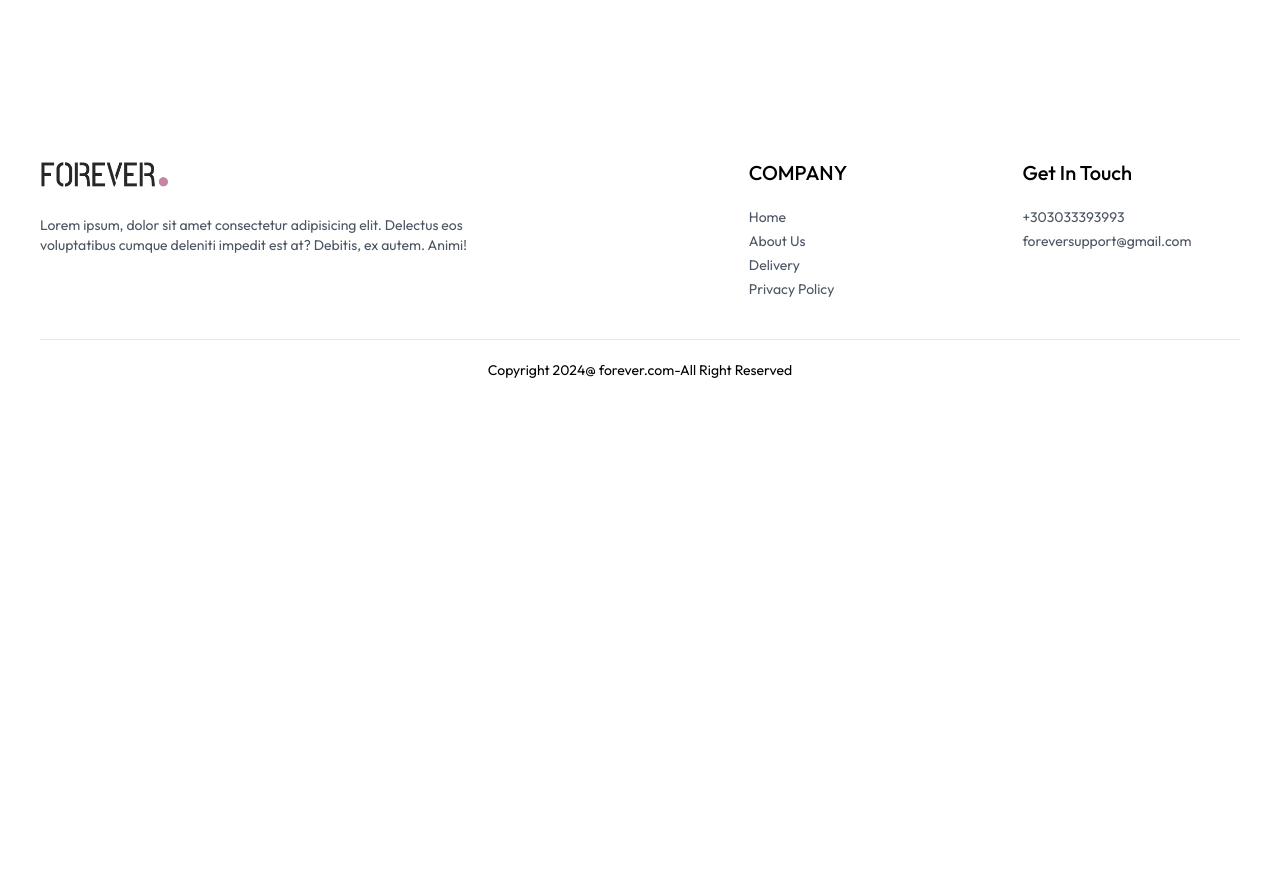
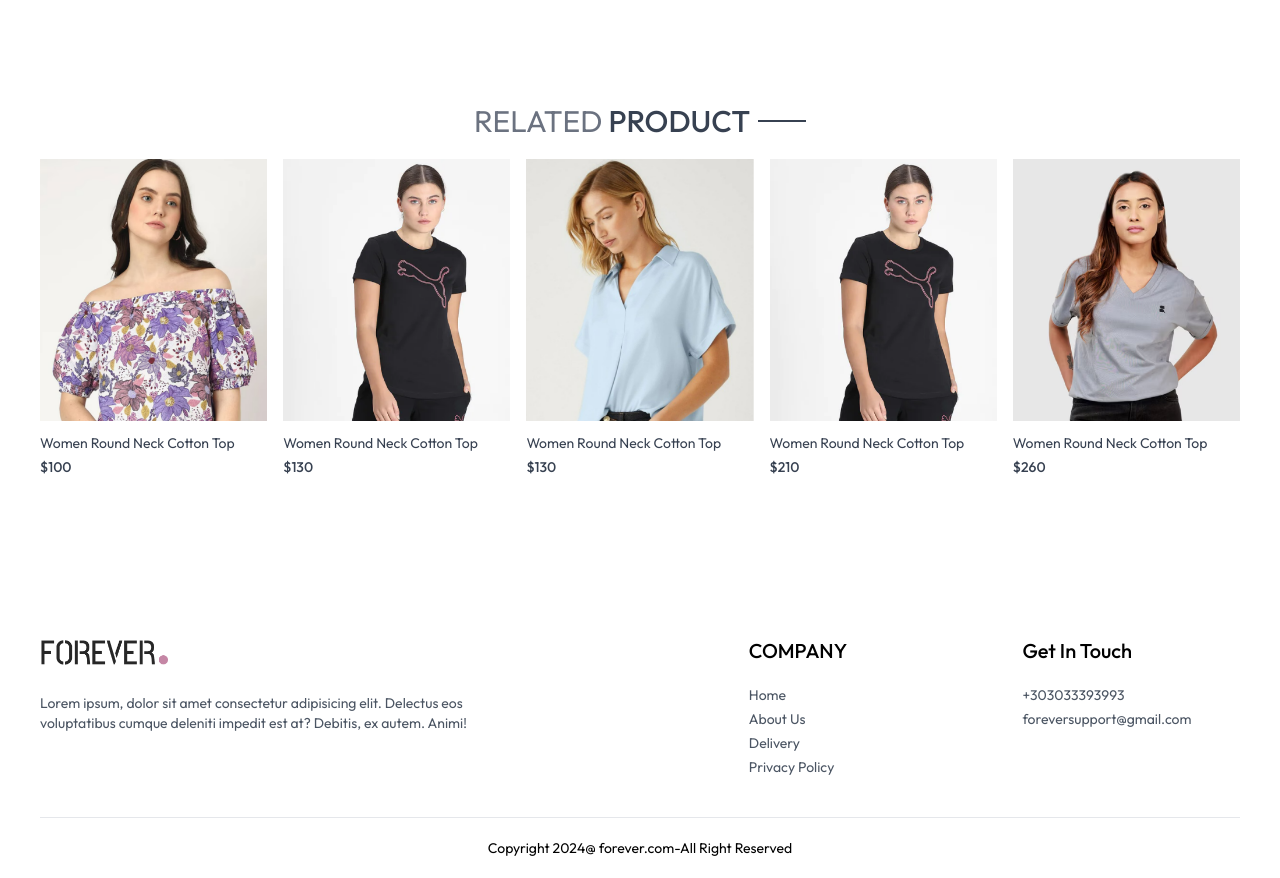
Before and after one commit to mdsabbirkhan1371/React-Ecommerce-Website-Shopping-Client-SIte, a React (Vite) app: page /product/aaaaa in a window 1280 px wide. Shown: the part 888-1766 px from the top of the page. Before the commit the page ends 1288 px from the top, so only its background shows below. Built offline with nearby package versions, Linux system fonts and the light colour scheme.

Commit message:
related product addde

```diff
--- /dev/null
+++ b/src/components/RelatedProduct.jsx
@@ -0,0 +1,42 @@
+import { useContext, useEffect, useState } from 'react';
+import { ShopContext } from '../context/ShopContext';
+import Title from './Title';
+import ProductItem from './ProductItem';
+import PropTypes from 'prop-types';
+
+const RelatedProduct = ({ category, subCategory }) => {
+  const { products } = useContext(ShopContext);
+  const [related, setRelated] = useState([]);
+  console.log({ related });
+  useEffect(() => {
+    if (products.length > 0) {
+      console.log(products.length);
+      let productsCopy = products.slice();
+      productsCopy = productsCopy.filter(item => category === item.category);
+      productsCopy = productsCopy.filter(
+        item => subCategory === item.subCategory
+      );
+      setRelated(productsCopy.slice(0, 5));
+    }
+  }, [products]);
+
+  return (
+    <div className="mt-24">
+      <div className="text-center text-3xl py-2">
+        <Title text1={'RELATED'} text2={'PRODUCT'}></Title>
+      </div>
+      <div className="grid grid-cols-2 sm:grid-cols-3 md:grid-cols-4 lg:grid-cols-5 gap-4 gap-y-6">
+        {related.map(item => (
+          <ProductItem key={item._id} item={item}></ProductItem>
+        ))}
+      </div>
+    </div>
+  );
+};
+
+RelatedProduct.propTypes = {
+  category: PropTypes.array,
+  subCategory: PropTypes.array,
+};
+
+export default RelatedProduct;
--- a/src/pages/Contact.jsx
+++ b/src/pages/Contact.jsx
@@ -4,7 +4,7 @@
       <div className="text-sm font-medium text-gray-600">
         <h2>Contact Us</h2>
         <p>For any query please call us +023839393939</p>
-        <p>Or Send Us Email : support.forever@gmail.com</p>
+        <p>Or Send Us Email : foreversupport@gmail.com</p>
         <p>Office Location : North City,Dhaka-1200</p>
       </div>
       <div className="mt-10">
--- a/src/pages/Product.jsx
+++ b/src/pages/Product.jsx
@@ -2,6 +2,7 @@
 import { useParams } from 'react-router-dom';
 import { ShopContext } from '../context/ShopContext';
 import { assets } from '../assets/assets';
+import RelatedProduct from '../components/RelatedProduct';
 
 const Product = () => {
   const { productId } = useParams();
@@ -111,6 +112,11 @@
           </p>
         </div>
       </div>
+      {/* display related product  */}
+      <RelatedProduct
+        category={productData.category}
+        subCategory={productData.subCategory}
+      ></RelatedProduct>
     </div>
   ) : (
     <div className="opacity-0"></div>
```
